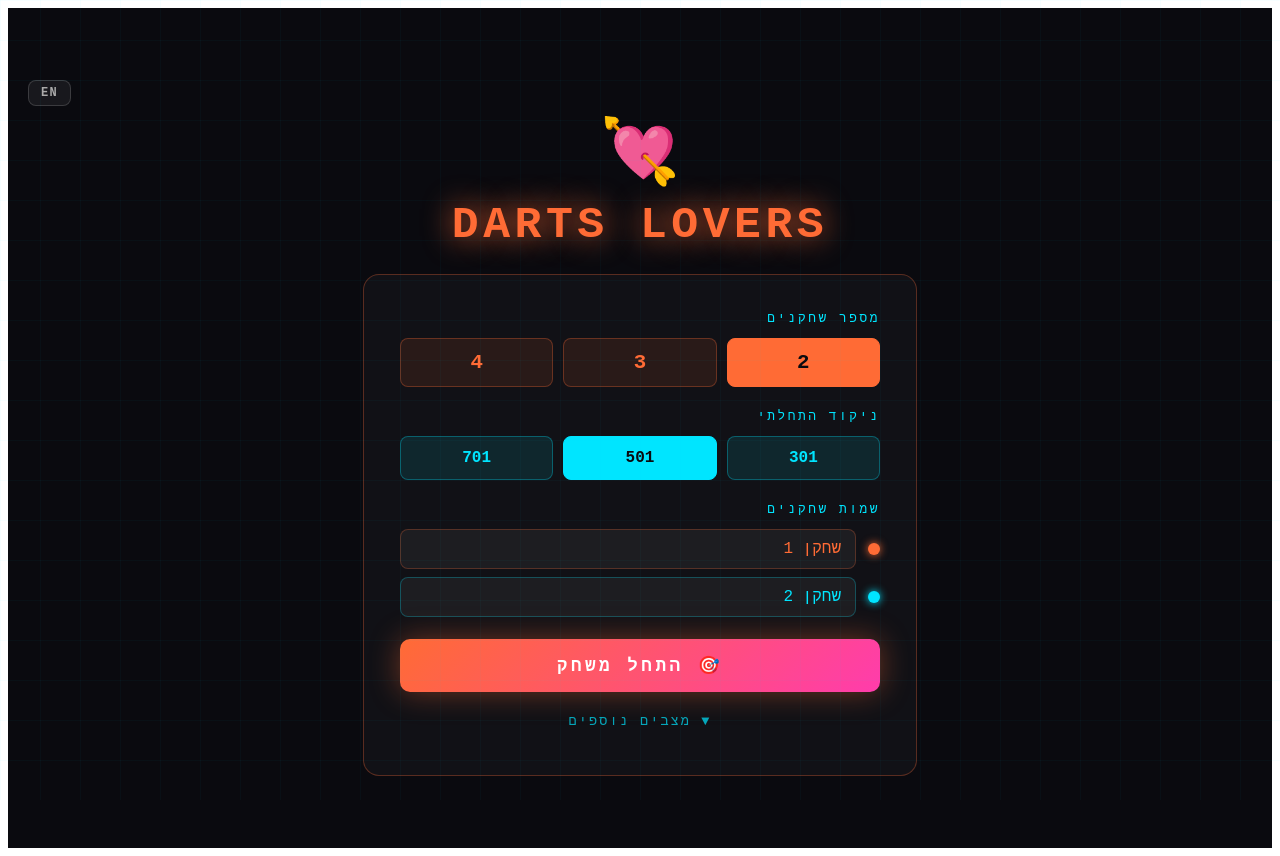
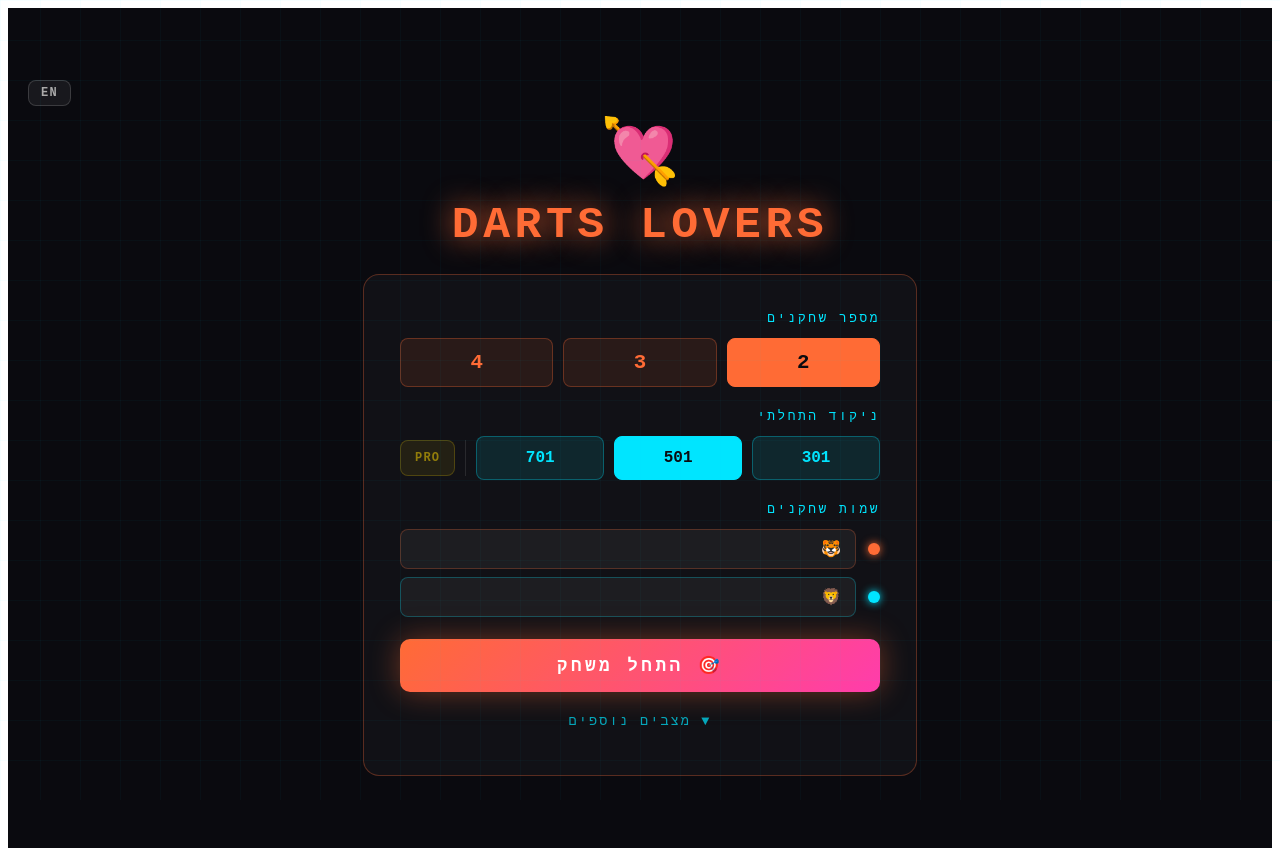
Before and after one commit to azuko3/darts-app, a React (Vite) app: page / in a window 1280 px wide. Built offline with nearby package versions, Linux system fonts and the light colour scheme.

Commit message:
feat: animal emojis, 2:1 enter/undo, PRO mode

```diff
--- a/src/App.jsx
+++ b/src/App.jsx
@@ -59,7 +59,7 @@ function Confetti(){
 const T={
   he:{
     title:"Darts Lovers", num_players:"מספר שחקנים", starting_score:"ניקוד התחלתי",
-    player_names:"שמות שחקנים", player_default:(n)=>`שחקן ${n}`, start_game:"התחל משחק",
+    player_names:"שמות שחקנים", player_default:(n)=>PLAYER_EMOJIS[n-1], start_game:"התחל משחק",
     your_turn:"תורך", remaining:"נשאר", enter_score:"הזן ניקוד...", confirm:"✓ אישור",
     stats:"סטטיסטיקות", col_player:"שחקן", col_remaining:"נשאר", col_avg:"ממוצע",
     col_high:"שיא", col_busts:"חריגות", col_rounds:"סבבים", col_darts:"דארטים",
@@ -94,7 +94,7 @@ const T={
   },
   en:{
     title:"Darts Lovers", num_players:"Number of Players", starting_score:"Starting Score",
-    player_names:"Player Names", player_default:(n)=>`Player ${n}`, start_game:"Start Game",
+    player_names:"Player Names", player_default:(n)=>PLAYER_EMOJIS[n-1], start_game:"Start Game",
     your_turn:"Your Turn", remaining:"Remaining", enter_score:"Enter score...", confirm:"✓ Confirm",
     stats:"Statistics", col_player:"Player", col_remaining:"Left", col_avg:"Avg",
     col_high:"Best", col_busts:"Busts", col_rounds:"Rounds", col_darts:"Darts",
@@ -132,6 +132,7 @@ const T={
 const I18nCtx=createContext();
 const useT=()=>useContext(I18nCtx);
 
+const PLAYER_EMOJIS=["🐯","🦁","🐻","🦊"];
 const STARTING_SCORES=[301,501,701];
 const PLAYER_COLORS=["#FF6B35","#00E5FF","#B9FF66","#FF3CAC","#FFD700","#A78BFA"];
 const BOARD_NUMS=[20,1,18,4,13,6,10,15,2,17,3,19,7,16,8,11,14,9,12,5];
@@ -742,10 +743,17 @@ function MainSetup({onStart,onSolo,onKids}){
   const {t,lang}=useT();const dir=lang==="he"?"rtl":"ltr";
   const [playerCount,setPlayerCount]=useState(2);
   const [startScore,setStartScore]=useState(501);
-  const [names,setNames]=useState(Array.from({length:4},(_,i)=>T.he.player_default(i+1)));
+  const [names,setNames]=useState(Array.from({length:4},(_,i)=>PLAYER_EMOJIS[i]));
   const [showMore,setShowMore]=useState(false);
+  const [proMode,setProMode]=useState(false);
+  const [proTip,setProTip]=useState(false);
   const upd=(i,v)=>{const n=[...names];n[i]=v;setNames(n);};
   const SOLO_MODES=["practice","challenge","clock"];
+
+  function togglePro(){
+    if(!proMode){setProTip(true);setTimeout(()=>setProTip(false),3000);}
+    setProMode(p=>!p);
+  }
 
   return(
     <div style={{minHeight:"100vh",background:"#0a0a0f",display:"flex",flexDirection:"column",alignItems:"center",justifyContent:"center",fontFamily:"'Courier New',monospace",direction:dir,padding:"20px"}}>
@@ -767,12 +775,33 @@ function MainSetup({onStart,onSolo,onKids}){
           </div>
         </div>
 
-        {/* Starting score */}
+        {/* Starting score + Pro */}
         <div style={{marginBottom:"22px"}}>
           <label style={{color:"#00E5FF",fontSize:"0.8rem",letterSpacing:"0.2em",display:"block",marginBottom:"12px"}}>{t.starting_score}</label>
-          <div style={{display:"flex",gap:"10px"}}>
+          <div style={{display:"flex",gap:"10px",alignItems:"center"}}>
             {STARTING_SCORES.map(s=>(<button key={s} onClick={()=>setStartScore(s)} style={{flex:1,padding:"12px 8px",background:startScore===s?"#00E5FF":"rgba(0,229,255,0.1)",border:`1px solid ${startScore===s?"#00E5FF":"rgba(0,229,255,0.3)"}`,borderRadius:"8px",color:startScore===s?"#0a0a0f":"#00E5FF",fontSize:"1rem",fontWeight:"bold",cursor:"pointer",fontFamily:"'Courier New',monospace"}}>{s}</button>))}
+            <div style={{width:"1px",height:"36px",background:"rgba(255,255,255,0.1)",flexShrink:0}}/>
+            <button onClick={togglePro} style={{
+              padding:"10px 14px",flexShrink:0,
+              background:proMode?"#FFD700":"rgba(255,215,0,0.08)",
+              border:`1px solid ${proMode?"#FFD700":"rgba(255,215,0,0.2)"}`,
+              borderRadius:"8px",color:proMode?"#0a0a0f":"rgba(255,215,0,0.5)",
+              fontSize:"0.75rem",fontWeight:"bold",cursor:"pointer",
+              fontFamily:"'Courier New',monospace",letterSpacing:"0.1em",
+              transition:"all 0.2s",
+            }}>PRO</button>
           </div>
+          {/* Pro tip popup */}
+          {proTip&&(
+            <div style={{
+              marginTop:"8px",padding:"8px 14px",
+              background:"rgba(255,215,0,0.1)",border:"1px solid rgba(255,215,0,0.3)",
+              borderRadius:"8px",color:"#FFD700",fontSize:"0.75rem",
+              animation:"fadeIn 0.2s ease",
+            }}>
+              {lang==="he"?"🏆 מצב פרו — הזריקה האחרונה חייבת לנחות על Double":"🏆 Pro mode — last dart must land on a Double"}
+            </div>
+          )}
         </div>
 
         {/* Player names */}
@@ -789,7 +818,7 @@ function MainSetup({onStart,onSolo,onKids}){
         </div>
 
         {/* Start button */}
-        <button onClick={()=>onStart(names.slice(0,playerCount),startScore)} style={{width:"100%",padding:"16px",background:"linear-gradient(135deg,#FF6B35,#FF3CAC)",border:"none",borderRadius:"10px",color:"#fff",fontSize:"1.1rem",fontWeight:"bold",letterSpacing:"0.2em",cursor:"pointer",fontFamily:"'Courier New',monospace",textTransform:"uppercase",boxShadow:"0 0 30px rgba(255,107,53,0.4)",marginBottom:"12px"}}
+        <button onClick={()=>onStart(names.slice(0,playerCount),startScore,proMode)} style={{width:"100%",padding:"16px",background:"linear-gradient(135deg,#FF6B35,#FF3CAC)",border:"none",borderRadius:"10px",color:"#fff",fontSize:"1.1rem",fontWeight:"bold",letterSpacing:"0.2em",cursor:"pointer",fontFamily:"'Courier New',monospace",textTransform:"uppercase",boxShadow:"0 0 30px rgba(255,107,53,0.4)",marginBottom:"12px"}}
           onMouseDown={e=>e.currentTarget.style.transform="scale(0.98)"} onMouseUp={e=>e.currentTarget.style.transform="scale(1)"}>
           🎯 {t.start_game}
         </button>
@@ -826,7 +855,7 @@ function MainSetup({onStart,onSolo,onKids}){
 }
 
 // ─── Multi Game ───────────────────────────────────────────────────────────────
-function MultiGame({players,startScore,onReset,onNextRound,initialGn,initialSs}){
+function MultiGame({players,startScore,onReset,onNextRound,initialGn,initialSs,proMode}){
   const {t,lang}=useT();const dir=lang==="he"?"rtl":"ltr";
   const initP=()=>players.map((p,i)=>({name:p.name||p,color:PLAYER_COLORS[i],score:startScore,rounds:[],darts:0,highRound:0,busts:0}));
   const initS=()=>initialSs||players.map((p,i)=>({name:p.name||p,color:PLAYER_COLORS[i],wins:0,totalDarts:0,totalScore:0,totalRounds:0,allHighRound:0,totalBusts:0}));
@@ -835,6 +864,17 @@ function MultiGame({players,startScore,onReset,onNextRound,initialGn,initialSs})
   function commit(val,du=3){
     if(isNaN(val)||val<0||val>180){showN(t.invalid_score,"#FF3CAC");return;}
     const upd=[...gs];const p={...upd[cur]};const ns=p.score-val;
+    // pro mode: checkout must end on a double
+    if(proMode&&ns===0){
+      const isDouble=CHECKOUTS[p.score]&&CHECKOUTS[p.score].includes("D");
+      // check if value matches a valid double-out checkout
+      const validDoubleOut=Object.entries(CHECKOUTS).some(([k,v])=>parseInt(k)===p.score&&v.includes("D"));
+      if(!validDoubleOut||(val%2!==0&&val!==50)){
+        p.busts+=1;showN(lang==="he"?"❌ חייב לסיים על Double!":"❌ Must finish on Double!","#FF3CAC");
+        upd[cur]=p;setGs(upd);setExpr("");setPend([]);
+        const next=(cur+1)%players.length;if(next===0)setRn(r=>r+1);setCur(next);return;
+      }
+    }
     if(ns<0){p.busts+=1;showN(t.bust(p.name,p.score),"#FF3CAC");}
     else if(ns===0){p.score=0;p.rounds=[...p.rounds,val];p.darts+=du;if(val>p.highRound)p.highRound=val;upd[cur]=p;setGs(upd);setSs(prev=>prev.map((s,idx)=>{const gp=idx===cur?p:upd[idx];return{...s,wins:s.wins+(idx===cur?1:0),totalDarts:s.totalDarts+gp.darts,totalScore:s.totalScore+gp.rounds.reduce((a,b)=>a+b,0),totalRounds:s.totalRounds+gp.rounds.length,allHighRound:Math.max(s.allHighRound,gp.highRound),totalBusts:s.totalBusts+gp.busts};}));setWinner(p.name);return;}
     else{p.score=ns;p.rounds=[...p.rounds,val];p.darts+=du;if(val>p.highRound)p.highRound=val;if(val===180)showN("🔥 MAX! 180!","#FFD700");else if(val>=100)showN(`⚡ ${val}!`,"#B9FF66");}
@@ -877,7 +917,11 @@ function MultiGame({players,startScore,onReset,onNextRound,initialGn,initialSs})
       {notif&&<div style={{position:"fixed",top:"20px",left:"50%",transform:"translateX(-50%)",background:"#0a0a0f",border:`1px solid ${notif.c}`,borderRadius:"10px",padding:"12px 28px",color:notif.c,fontWeight:"bold",fontSize:"1.2rem",letterSpacing:"0.1em",zIndex:100,boxShadow:`0 0 30px ${notif.c}50`,animation:"fadeIn 0.3s ease"}}>{notif.msg}</div>}
       <div style={{display:"flex",alignItems:"center",justifyContent:"space-between",marginBottom:"16px"}}>
         <span style={{color:"#FF6B35",fontSize:"1.1rem",fontWeight:"bold",letterSpacing:"0.05em"}}>💘 Darts Lovers</span>
-        <div style={{color:"#666",fontSize:"0.8rem",textAlign:"center"}}><div>{t.game} {gn}</div><div style={{fontSize:"0.7rem",opacity:0.6}}>{t.round} {rn}</div></div>
+        <div style={{color:"#666",fontSize:"0.8rem",textAlign:"center"}}>
+          <div>{t.game} {gn}</div>
+          <div style={{fontSize:"0.7rem",opacity:0.6}}>{t.round} {rn}</div>
+          {proMode&&<div style={{color:"#FFD700",fontSize:"0.6rem",letterSpacing:"0.1em",marginTop:"2px"}}>PRO</div>}
+        </div>
         <div style={{display:"flex",gap:"8px",alignItems:"center"}}><LangToggle/><button onClick={onReset} style={{background:"rgba(255,60,172,0.1)",border:"1px solid rgba(255,60,172,0.3)",borderRadius:"8px",color:"#FF3CAC",padding:"6px 12px",cursor:"pointer",fontSize:"0.8rem",fontFamily:"'Courier New',monospace"}}>✕ {t.end}</button></div>
       </div>
       <div style={{display:"grid",gridTemplateColumns:`repeat(${Math.min(gs.length,4)},1fr)`,gap:"10px",marginBottom:"16px"}}>
@@ -1052,7 +1096,7 @@ function NumPad({expr,onExprChange,onConfirm,onUndo,color,lastRound}){
           );
         })}
       </div>
-      <div style={{display:"grid",gridTemplateColumns:hasUndo?"1fr 1fr":"1fr",gap:"8px",marginTop:"2px"}}>
+      <div style={{display:"grid",gridTemplateColumns:hasUndo?"2fr 1fr":"1fr",gap:"8px",marginTop:"2px"}}>
         {hasUndo&&(
           <button onClick={onUndo} style={{padding:"16px",background:"rgba(255,255,255,0.04)",
             border:"1px solid rgba(255,255,255,0.15)",borderRadius:"10px",
@@ -1378,7 +1422,7 @@ export default function App(){
   return(
     <I18nCtx.Provider value={{t,lang,setLang}}>
       {screen==="home"&&<MainSetup
-        onStart={(players,score)=>{setGame({players,score,gameNum:1});setScreen("turnOrder");}}
+        onStart={(players,score,pro)=>{setGame({players,score,gameNum:1,pro});setScreen("turnOrder");}}
         onSolo={(mode)=>{setSoloMode(mode);setScreen("soloSetup");}}
         onKids={()=>setScreen("kidsSetup")}/>}
 
@@ -1406,6 +1450,7 @@ export default function App(){
       {(screen==="multi"||screen==="multiNext")&&game&&<MultiGame
         players={game.orderedPlayers||game.players}
         startScore={game.score}
+        proMode={game.pro||false}
         initialGn={game.gameNum||1}
         initialSs={game.prevSs||null}
         onReset={()=>setScreen("home")}
```
